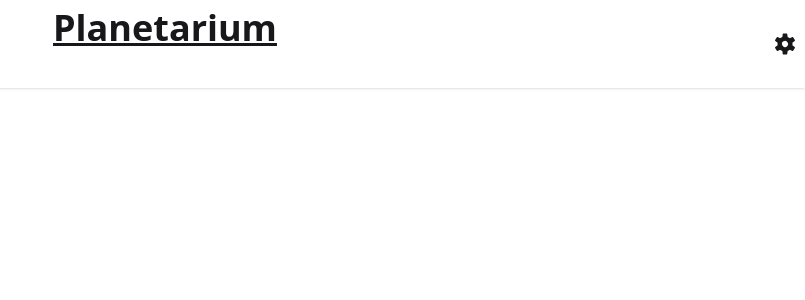
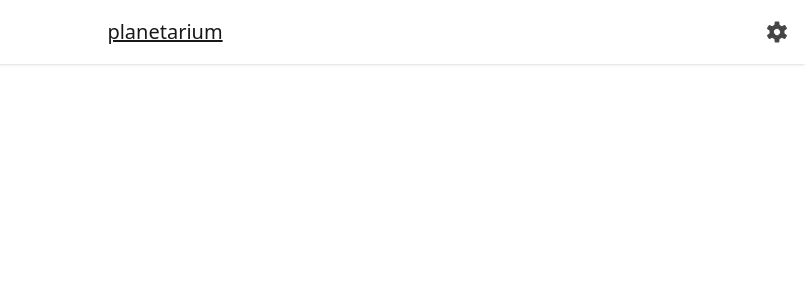
Before and after one commit to lucasvst/git-planetarium, a React (Vite) app: page / in a window 1280 px wide. Shown: the top 300 px of the page, without its empty margins (475-1280 px from the left). Built offline with nearby package versions, Linux system fonts and the light colour scheme.

Commit message:
refactor: update Navbar layout and styling for improved readability

```diff
--- a/src/layouts/full/index.tsx
+++ b/src/layouts/full/index.tsx
@@ -7,19 +7,19 @@ export default function () {
             <div className="navbar bg-base-100 shadow-sm">
                 <div className="navbar-start" />
                 <div className="navbar-center">
-                    <NavLink to="/">
-                        <h1>Planetarium</h1>
+                    <NavLink to="/" className="text-xl">
+                        planetarium
                     </NavLink>
                 </div>
                 <div className="navbar-end">
-                    {/* <button className="btn btn-ghost btn-circle"> */}
-                    <NavLink to="/settings">
+                    <NavLink to="/settings" className="btn btn-ghost btn-circle">
                         <Cog6ToothIcon className="size-6" />
                     </NavLink>
-                    {/* </button> */}
                 </div>
             </div>
-            <Outlet />
+            <div className="p-4">
+                <Outlet />
+            </div>
         </div>
     )
 }
```
